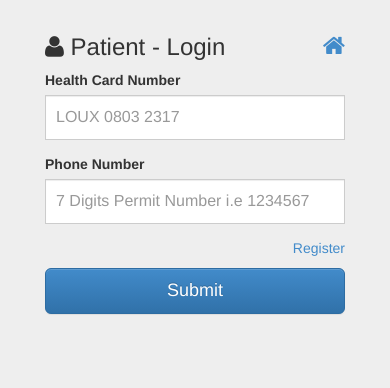
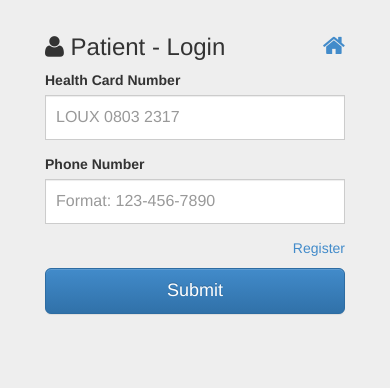
Before and after one commit to compgirl123/UberSante-Soen344, a Flask app: template app/templates/forms/patient_login.html in a window 390 px wide. Shown: the part 41-429 px from the top of the page. Run offline with Flask 2, Linux system fonts and the light colour scheme; the template is opened without the code that fills it, so the values that code supplies are empty; some libraries are stand-ins or nearby versions.

Commit message:
#40 Adding phone pattern to login

```diff
--- a/app/templates/forms/patient_login.html
+++ b/app/templates/forms/patient_login.html
@@ -5,11 +5,11 @@
     <h3 class="form-heading"><span class="fa fa-user" ></span> Patient - Login<a href="/" title="Back to homepage"><i class="fa fa-home pull-right"></i></a></h3>
      <div class="form-group">
          <label for="healthcard">Health Card Number</label>
-         <input type="text" class="form-control" name="healthcard" placeholder="LOUX 0803 2317" maxlength="15" title="7 digits permit number of doctor i.e 1234567" required>
+         <input type="text" class="form-control" name="healthcard" placeholder="LOUX 0803 2317" maxlength="15" title="i.e LOUX 0803 2317" required>
       </div>
        <div class="form-group">
-         <label for="phoneNumber">Phone Number</label>
-         <input type="text" class="form-control" name="phoneNumber" placeholder="7 Digits Permit Number i.e 1234567" maxlength="9" pattern="[0-9]{9}" title="7 digits permit number of doctor i.e 1234567" required>
+          <label for="phone_number">Phone Number </label>
+          <input type="text" class="form-control" name="phone_number" placeholder="Format: 123-456-7890" pattern="\d{3}[\-]\d{3}[\-]\d{4}" title="Format: 123-456-7890" required>
       </div>
     <p class="pull-right"><a href="/patient_register">Register</a></p>
     <input type="submit" value="Submit" class="btn btn-primary btn-lg btn-block" >
--- a/app/templates/forms/patient_register.html
+++ b/app/templates/forms/patient_register.html
@@ -28,7 +28,7 @@
        </div>
       <div class="form-group">
           <label for="phone_number">Phone Number </label>
-          <input type="text" class="form-control" name="phone_number" placeholder="Phone number" pattern="\d{3}[\-]\d{3}[\-]\d{4}" title="Format: 123-456-7890" required>
+          <input type="text" class="form-control" name="phone_number" placeholder="Format: 123-456-7890" pattern="\d{3}[\-]\d{3}[\-]\d{4}" title="Format: 123-456-7890" required>
       </div>
       <div class="form-group">
           <label for="email">Email</label>
```
